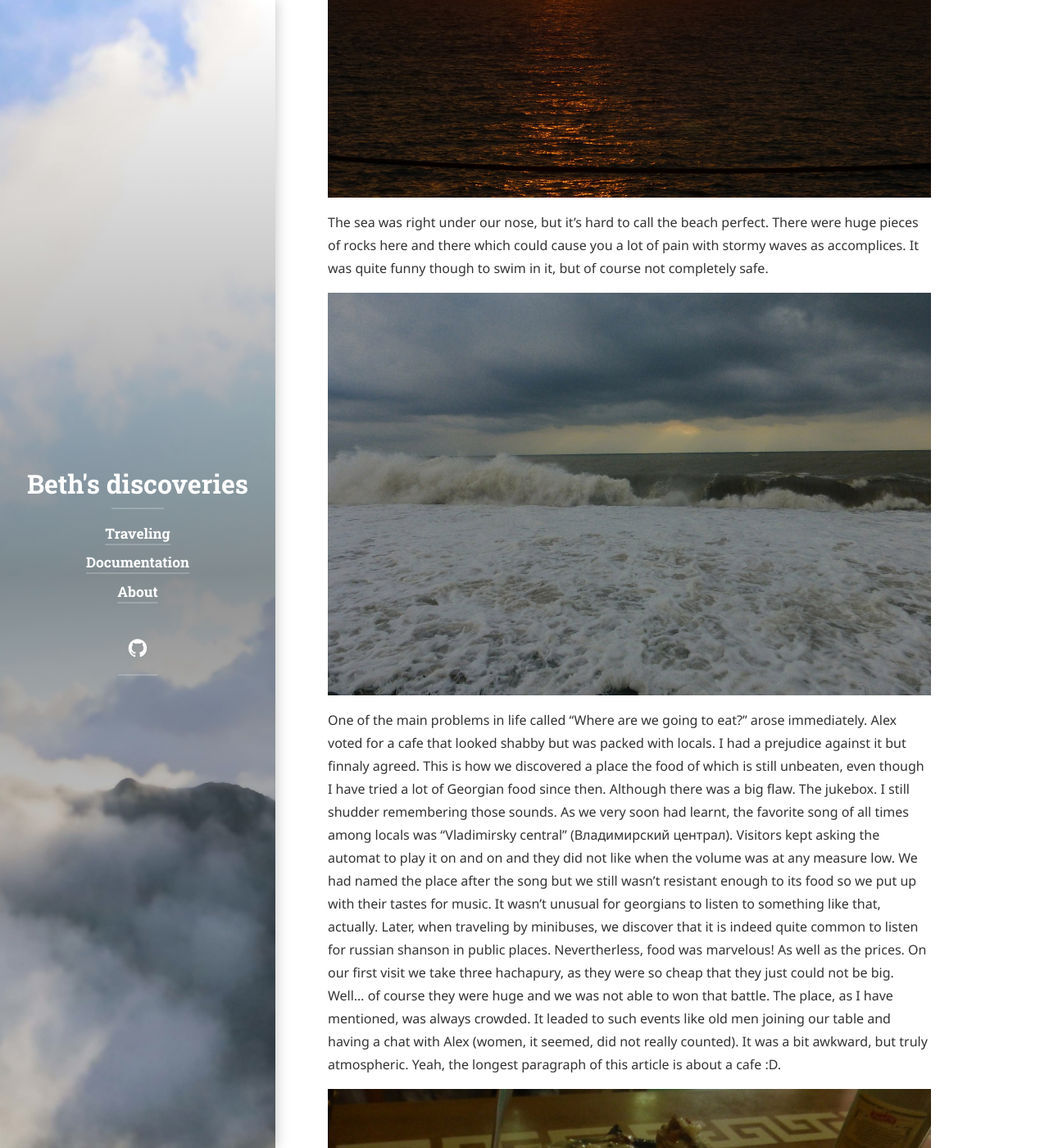
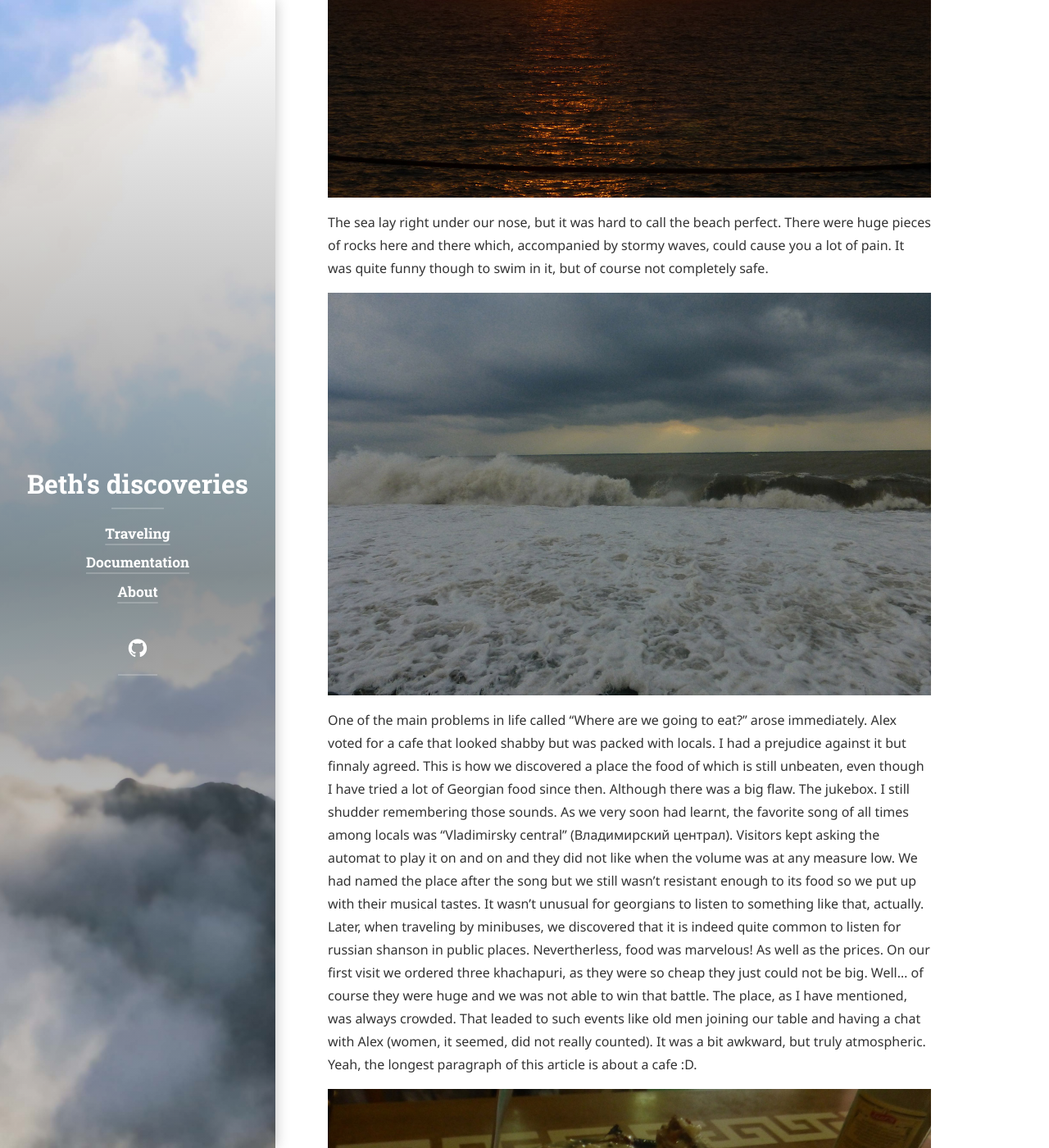
Before and after one commit to Romanova-ej/Romanova-ej.github.io, a Jekyll site: the page built from _posts/Traveling/2024-01-07-trip-to-Georgia.md, in a window 1280 px wide and 1400 px high, scrolled down 2533 px. Shown: the whole window at 82% size. Built offline with Jekyll 4.4.1, drawn with Linux system fonts in a browser that asks for light colours; cached includes are drawn as plain includes; nearby versions of some CDN libraries; some web fonts are replaced; library files that are not in the unit come from our copies; some of the changed text lies outside the part shown.

Commit message:
fixed some mistakes

```diff
--- a/_posts/Traveling/2024-01-07-trip-to-Georgia.md
+++ b/_posts/Traveling/2024-01-07-trip-to-Georgia.md
@@ -15,7 +15,7 @@ Trip to Georgia took place in 2016 when I was a young to-be-bachelor (2nd year o
 Looking back, I recall a lot of warmth out of this time. There was a lot of youth, love and khachapuri  :)
 
 All the bookings were made by my father (quite logical considering that both Alex and I had no money of our own). Now it seems crazy: me not taking a leading part in planning. Now I wouldn't bear it as I became trip planning freak in my father's footsteps.
-For Alex it was the first abroud trip at all except for mooving to Russia from Kazakhstan. I remember that it wasn't easy to explain to him why it was absolutely necessary to travel. Georgia seemed to me an ideal country for a debut as it is not "too western" and many people there speak russian.
+For Alex it was the first trip abroud at all except for mooving to Russia from Kazakhstan. I remember that it wasn't easy to explain to him why it was absolutely necessary to travel. Georgia seemed to me an ideal country for a debut as it is not "too western" and many people there speak russian.
 
 Mainly we were located in the small resort town Kobuleti, Adjara. It was a popular vacation spot for locals. Maybe now it is different, but I do not remember ever running into russians there (which is always a good thing, bless me). The region had been flooded recently so a lot of tourists from the country had not arrived and the town was not crowded.
 
@@ -26,16 +26,16 @@ Mainly we were located in the small resort town Kobuleti, Adjara. It was a popul
 
 ![Sunset](/images/Georgia/P1060110.jpg){: width="800" loading="lazy"}
 
-The sea was right under our nose, but it's hard to call the beach perfect. There were huge pieces of rocks here and there which could cause you a lot of pain with stormy waves as accomplices. It was quite funny though to swim in it, but of course not completely safe.
+The sea lay right under our nose, but it was hard to call the beach perfect. There were huge pieces of rocks here and there which, accompanied by stormy waves, could cause you a lot of pain. It was quite funny though to swim in it, but of course not completely safe.
 
 ![Water2](/images/Georgia/P1060339.jpg){: width="800" loading="lazy"}
 
 One of the main problems in life called "Where are we going to eat?" arose immediately. Alex voted for a cafe that looked shabby but was packed with locals. I had a prejudice against it but finnaly agreed. This is how we discovered a place the food of which is still unbeaten, even though I have tried a lot of Georgian food since then. Although there was a big flaw. The jukebox. I still shudder remembering those sounds.
 As we very soon had learnt, the favorite song of all times among locals was "Vladimirsky central" (Владимирский централ). Visitors kept asking the automat to play it on and on and they did not like when the volume was at any measure low.
-We had named the place after the song but we still wasn't resistant enough to its food so we put up with their tastes for music.
-It wasn't unusual for georgians to listen to something like that, actually. Later, when traveling by minibuses, we discover that it is indeed quite common to listen for russian shanson in public places.
-Nevertherless, food was marvelous! As well as the prices. On our first visit we take three hachapury, as they were so cheap that they just could not be big. Well... of course they were huge and we was not able to won that battle.
-The place, as I have mentioned, was always crowded. It leaded to such events like old men joining our table and having a chat with Alex (women, it seemed, did not really counted). It was a bit awkward, but truly atmospheric. Yeah, the longest paragraph of this article is about a cafe :D.
+We had named the place after the song but we still wasn't resistant enough to its food so we put up with their musical tastes.
+It wasn't unusual for georgians to listen to something like that, actually. Later, when traveling by minibuses, we discovered that it is indeed quite common to listen for russian shanson in public places.
+Nevertherless, food was marvelous! As well as the prices. On our first visit we ordered three khachapuri, as they were so cheap they just could not be big. Well... of course they were huge and we was not able to win that battle.
+The place, as I have mentioned, was always crowded. That leaded to such events like old men joining our table and having a chat with Alex (women, it seemed, did not really counted). It was a bit awkward, but truly atmospheric. Yeah, the longest paragraph of this article is about a cafe :D.
 
 ![chkmeruli](/images/Georgia/P1060313.jpg){: width="800" loading="lazy"}
 
@@ -123,11 +123,11 @@ Batumi town itself did not impress me at all though. It was all made up and unna
 
 ![Batumi](/images/Georgia/P1060693_2.jpg){: width="800" loading="lazy"}
 
-One thing I appreciated in Batumi was that monument. It was moving:  male and female were approaching each other, passing through and moving away. For us it was a very actual plot since in autumn we were to part again to study in different cities.
+One thing I appreciated in Batumi was that monument. It was moving:  male and female were approaching each other, passing through and moving away. For us it was a very actual plot since in autumn we were to part again for studying in different cities.
 
 ![Batumi](/images/Georgia/P1060675.jpg){: width="800" loading="lazy"}
 
-The unsets there were perfect
+The Adjara's sunsets were perfect.
 
 ![Batumi](/images/Georgia/P1060588.jpg){: width="800" loading="lazy"}
 
```
Also changed, not shown: other parts of _posts/Traveling/2024-01-07-trip-to-Georgia.md (+6 -6 lines), _posts/Traveling/Vietnam/2024-08-31-One-tree-in-Hoian.md (renamed from _posts/Traveling/2024-08-31-One-tree-in-Hoian.md, +2 -2 lines), _posts/Traveling/Vietnam/2024-08-31-Vietnamese-trees.md (renamed from _posts/Traveling/2024-08-31-Vietnamese-trees.md, +2 -2 lines).
